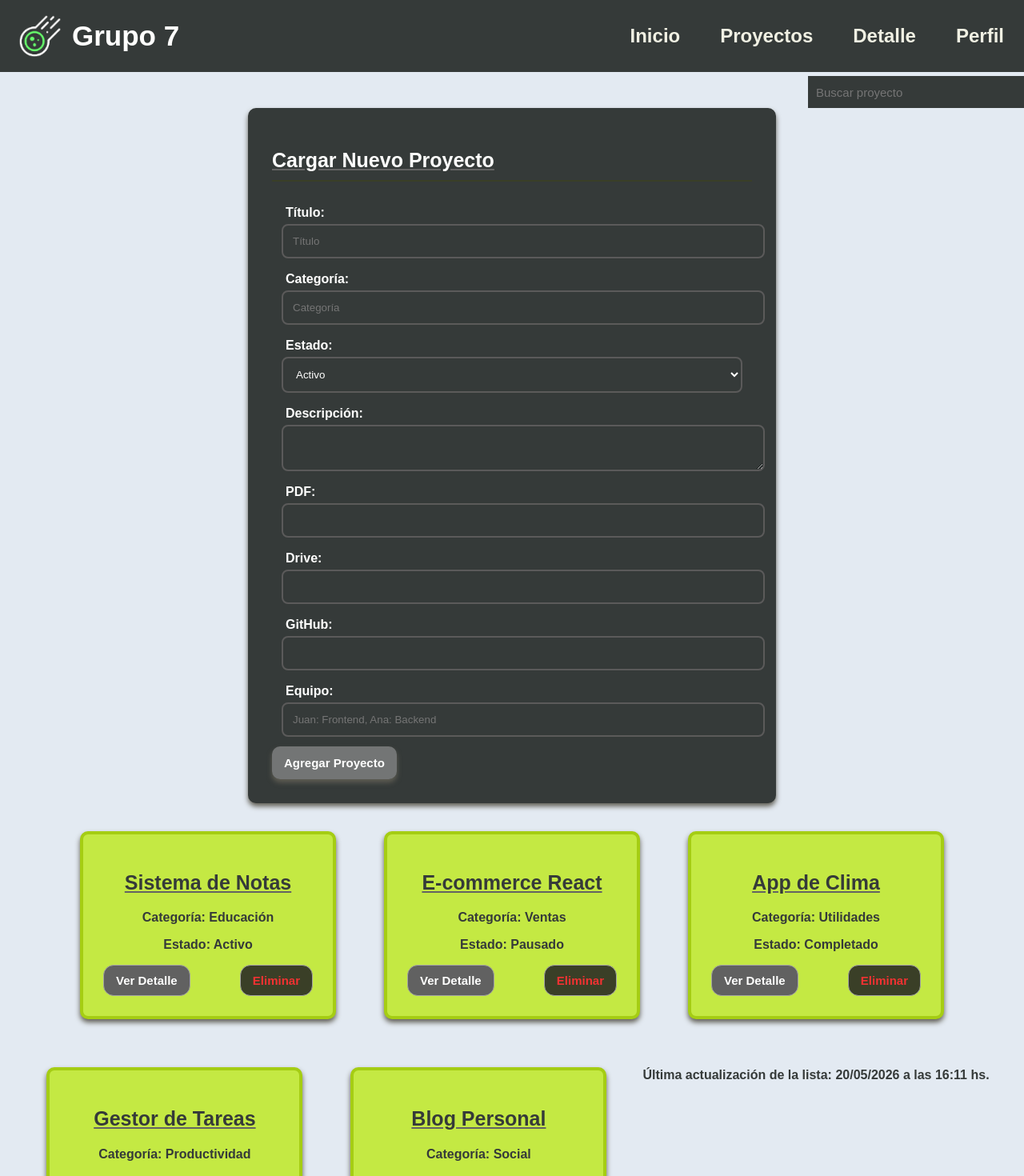
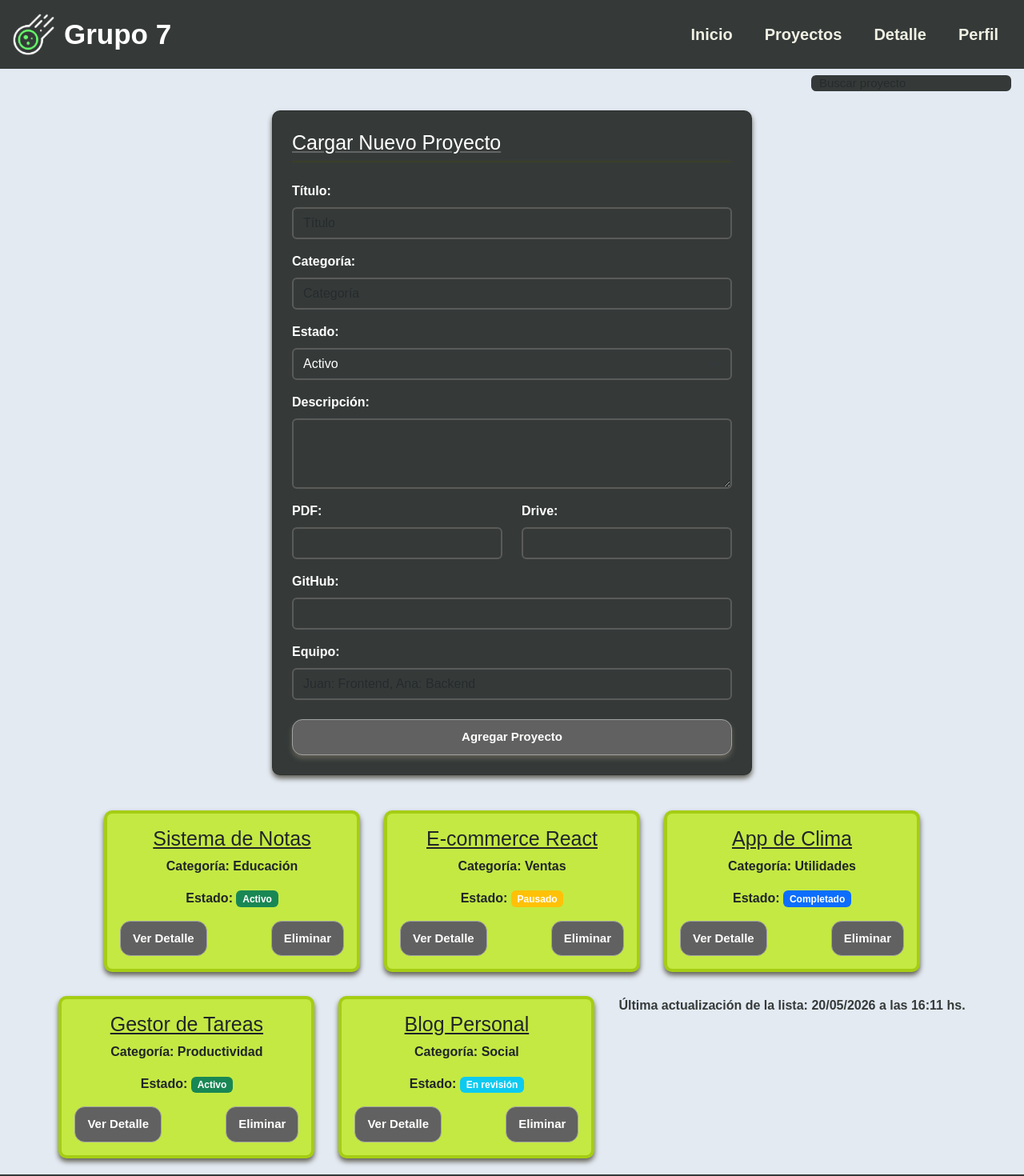
Before and after one commit to RFranciscoTolaba/pv_tp3_grupo7, a React (Vite) app: page / in a window 1280 px wide. Shown: the top 1470 px of the page at 80% size. Built offline with nearby package versions, Linux system fonts and the light colour scheme.

Commit message:
Condori Ricardo: instalar react-bootstrap y bootstrap

```diff
--- a/package.json
+++ b/package.json
@@ -10,7 +10,9 @@
     "preview": "vite preview"
   },
   "dependencies": {
+    "bootstrap": "^5.3.8",
     "react": "^19.2.5",
+    "react-bootstrap": "^2.10.10",
     "react-dom": "^19.2.5"
   },
   "devDependencies": {
--- a/src/App.jsx
+++ b/src/App.jsx
@@ -1,4 +1,5 @@
 import { useState, useEffect } from "react";
+import { Container, InputGroup, Form } from "react-bootstrap";
 
 import "./css/style.css";
 
@@ -21,8 +22,7 @@ function App() {
 
   const [busqueda, setBusqueda] = useState("");
 
-  const [proyectoSeleccionado, setProyectoSeleccionado] =
-    useState(null);
+  const [proyectoSeleccionado, setProyectoSeleccionado] = useState(null);
 
   useEffect(() => {
 
@@ -46,8 +46,7 @@ function App() {
 
   };
 
-  const proyectosVisibles =
-    buscarProyectos(busqueda);
+  const proyectosVisibles = buscarProyectos(busqueda);
 
   return (
 
@@ -57,38 +56,33 @@ function App() {
 
       {proyectoSeleccionado ? (
 
-        <div className="detalleContainer">
+        <Container className="detalleContainer">
 
           <DetalleProyecto
             proyecto={proyectoSeleccionado}
-            onVolver={() =>
-              setProyectoSeleccionado(null)
-            }
+            onVolver={() => setProyectoSeleccionado(null)}
           />
 
-        </div>
+        </Container>
 
       ) : (
 
         <>
 
-          <div className="searchDiv">
+          <Container fluid className="d-flex justify-content-end align-items-center mt-2 pe-3">
 
-            <input
+            <Form.Control
               name="inputSearch"
               type="text"
               placeholder="Buscar proyecto"
               className="searchInput"
-              onChange={(e) =>
-                setBusqueda(e.target.value)
-              }
+              style={{ width: "250px" }}
+              onChange={(e) => setBusqueda(e.target.value)}
             />
 
-          </div>
+          </Container>
 
-          <FormularioProyecto
-            onAgregarProyecto={agregarNuevoProyecto}
-          />
+          <FormularioProyecto onAgregarProyecto={agregarNuevoProyecto} />
 
           <ListaProyectos
             proyectos={proyectosVisibles}
--- a/src/components/DetalleProyecto.jsx
+++ b/src/components/DetalleProyecto.jsx
@@ -1,52 +1,107 @@
-const DetalleProyecto = ({ proyecto,onVolver }) => {
-/*   if (!proyecto) {
-    return <p className="no-project">Debe seleccionar un proyecto para ver su correspondiente detalle</p>;
-  } */
+import { Button, Card, ListGroup, Stack } from "react-bootstrap";
+
+const DetalleProyecto = ({ proyecto, onVolver }) => {
 
   const { titulo, descripcion, recursos, equipo } = proyecto;
 
   return (
-    <section className="detalle-proyecto">
-      <button className="_button" onClick={onVolver}>
-        Volver al listado
-      </button>
-      <h2>{titulo}</h2>
 
+    <Card
+      style={{
+        backgroundColor: "var(--tarjet-primary-color)",
+        border: "5px solid rgb(165, 205, 19)",
+        borderRadius: "15px",
+        padding: "10px",
+        margin: "30px auto",
+        maxWidth: "800px",
+      }}
+    >
 
-      <article className="detalle-seccion">
-        <h3>Descripcion del Proyecto</h3>
+      <Card.Body>
+
+        <Button
+          variant="dark"
+          className="mb-3"
+          onClick={onVolver}
+        >
+          ← Volver al listado
+        </Button>
+
+        <Card.Title as="h2" style={{ textDecoration: "underline" }}>
+          {titulo}
+        </Card.Title>
+
+        <Card.Subtitle as="h3" className="mt-4 mb-2">
+          Descripción del Proyecto
+        </Card.Subtitle>
+
         {descripcion.split("\n").map((parrafo, index) => (
           <p key={index}>{parrafo}</p>
         ))}
-      </article>
 
-      <article className="detalle-seccion">
-        <h3>Recursos </h3>
-        <div className="recursos-links">
-          <a href={recursos.pdf} target="_blank" rel="noopener noreferrer" className="_button">
-             Documento PDF
-          </a>
-          <a href={recursos.drive} target="_blank" rel="noopener noreferrer" className="_button">
-             Carpeta de Drive
-          </a>
-          <a href={recursos.github} target="_blank" rel="noopener noreferrer" className="_button">
-             Repositorio de GitHub
-          </a>
-        </div>
-      </article>
+        <Card.Subtitle as="h3" className="mt-4 mb-3">
+          Recursos
+        </Card.Subtitle>
 
-      <article className="detalle-seccion">
-        <h3>Equipo </h3>
-        <ul className="equipo-lista">
+        <Stack direction="horizontal" gap={2} className="flex-wrap">
+
+          <Button
+            variant="dark"
+            href={recursos.pdf}
+            target="_blank"
+            rel="noopener noreferrer"
+            as="a"
+          >
+            Documento PDF
+          </Button>
+
+          <Button
+            variant="dark"
+            href={recursos.drive}
+            target="_blank"
+            rel="noopener noreferrer"
+            as="a"
+          >
+            Carpeta de Drive
+          </Button>
+
+          <Button
+            variant="dark"
+            href={recursos.github}
+            target="_blank"
+            rel="noopener noreferrer"
+            as="a"
+          >
+            Repositorio de GitHub
+          </Button>
+
+        </Stack>
+
+        <Card.Subtitle as="h3" className="mt-4 mb-2">
+          Equipo
+        </Card.Subtitle>
+
+        <ListGroup variant="flush">
+
           {equipo.map((integrante, index) => (
-            <li key={index}>
+
+            <ListGroup.Item
+              key={index}
+              style={{ backgroundColor: "transparent", borderColor: "rgba(0,0,0,0.15)" }}
+            >
               <strong>{integrante.nombre}</strong> — {integrante.rol}
-            </li>
+            </ListGroup.Item>
+
           ))}
-        </ul>
-      </article>
-    </section>
+
+        </ListGroup>
+
+      </Card.Body>
+
+    </Card>
+
   );
+
 };
 
 export default DetalleProyecto;
--- a/src/components/Footer.jsx
+++ b/src/components/Footer.jsx
@@ -1,16 +1,23 @@
-import { useState } from 'react';
+import { Container } from "react-bootstrap";
 
 const Footer = () => {
 
+  return (
 
-  return (
-    <>
-      <footer>
-        <p>Copyright © Grupo7. Todos los derechos reservados.</p>
-        <p>Francisco, Kevin, Ricardo, Lucas, Gerardo</p>
-      </footer>
-    </>
+    <footer style={{ backgroundColor: "var(--bg-secondary-color)", color: "var(--primary-text-color)", padding: "15px", textAlign: "center", fontSize: "18px" }}>
+
+      <Container>
+
+        <p className="mb-1">Copyright © Grupo7. Todos los derechos reservados.</p>
+
+        <p className="mb-0">Francisco, Kevin, Ricardo, Lucas, Gerardo</p>
+
+      </Container>
+
+    </footer>
+
   );
-}
+
+};
 
 export default Footer;
--- a/src/components/FormularioProyecto.jsx
+++ b/src/components/FormularioProyecto.jsx
@@ -1,4 +1,5 @@
 import { useState } from "react";
+import { Button, Card, Form, Row, Col } from "react-bootstrap";
 
 function FormularioProyecto({ onAgregarProyecto }) {
 
@@ -25,8 +26,7 @@ function FormularioProyecto({ onAgregarProyecto }) {
       .split(",")
       .map((item) => {
 
-        const [nombre, rol] =
-          item.split(":").map((s) => s.trim());
+        const [nombre, rol] = item.split(":").map((s) => s.trim());
 
         return {
           nombre: nombre || item.trim(),
@@ -36,200 +36,154 @@ function FormularioProyecto({ onAgregarProyecto }) {
       });
 
     const proyectoFinal = {
-
       ...nuevoProyecto,
       equipo: equipoArray,
-
     };
 
     onAgregarProyecto(proyectoFinal);
 
     setNuevoProyecto({
-
       titulo: "",
       categoria: "",
       estado: "Activo",
       descripcion: "",
-      recursos: {
-        pdf: "",
-        drive: "",
-        github: "",
-      },
+      recursos: { pdf: "", drive: "", github: "" },
       equipo: "",
-
     });
 
   };
 
   return (
 
-    <div className="registrationDiv">
+    <Card
+      className="mx-auto my-4"
+      style={{
+        maxWidth: "600px",
+        backgroundColor: "var(--bg-secondary-color)",
+        borderRadius: "var(--border-radius)",
+        color: "var(--primary-text-color)",
+        boxShadow: "var(--tarjet-shadow)",
+      }}
+    >
 
-      <h2>Cargar Nuevo Proyecto</h2>
+      <Card.Body className="p-4">
 
-      <div className="inputGroup">
+        <Card.Title
+          as="h2"
+          className="mb-4 pb-2"
+          style={{ borderBottom: "2px solid var(--bg-button-color)" }}
+        >
+          Cargar Nuevo Proyecto
+        </Card.Title>
 
-        <label htmlFor="title">Título:</label>
+        <Form>
 
-        <input
-          id="title"
+          <Form.Group className="mb-3">
+            <Form.Label>Título:</Form.Label>
+            <Form.Control
               type="text"
               placeholder="Título"
               value={nuevoProyecto.titulo}
-          onChange={(e) =>
-            setNuevoProyecto({
-              ...nuevoProyecto,
-              titulo: e.target.value,
-            })
-          }
+              onChange={(e) => setNuevoProyecto({ ...nuevoProyecto, titulo: e.target.value })}
+              style={{ backgroundColor: "var(--bg-secondary-color)", color: "var(--primary-text-color)", border: "2px solid #5b5a5a" }}
             />
+          </Form.Group>
 
-      </div>
-
-      <div className="inputGroup">
-
-        <label htmlFor="category">Categoría:</label>
-
-        <input
-          id="category"
+          <Form.Group className="mb-3">
+            <Form.Label>Categoría:</Form.Label>
+            <Form.Control
               type="text"
               placeholder="Categoría"
               value={nuevoProyecto.categoria}
-          onChange={(e) =>
-            setNuevoProyecto({
-              ...nuevoProyecto,
-              categoria: e.target.value,
-            })
-          }
+              onChange={(e) => setNuevoProyecto({ ...nuevoProyecto, categoria: e.target.value })}
+              style={{ backgroundColor: "var(--bg-secondary-color)", color: "var(--primary-text-color)", border: "2px solid #5b5a5a" }}
             />
+          </Form.Group>
 
-      </div>
-
-      <div className="inputGroup">
-
-        <label htmlFor="status">Estado:</label>
-
-        <select
+          <Form.Group className="mb-3">
+            <Form.Label>Estado:</Form.Label>
+            <Form.Select
               value={nuevoProyecto.estado}
-          onChange={(e) =>
-            setNuevoProyecto({
-              ...nuevoProyecto,
-              estado: e.target.value,
-            })
-          }
+              onChange={(e) => setNuevoProyecto({ ...nuevoProyecto, estado: e.target.value })}
+              style={{ backgroundColor: "var(--bg-secondary-color)", color: "var(--primary-text-color)", border: "2px solid #5b5a5a" }}
             >
-
               <option value="Activo">Activo</option>
               <option value="Pausado">Pausado</option>
               <option value="Completado">Completado</option>
               <option value="En revisión">En revisión</option>
+            </Form.Select>
+          </Form.Group>
 
-        </select>
+          <Form.Group className="mb-3">
+            <Form.Label>Descripción:</Form.Label>
+            <Form.Control
+              as="textarea"
+              rows={3}
+              value={nuevoProyecto.descripcion}
+              onChange={(e) => setNuevoProyecto({ ...nuevoProyecto, descripcion: e.target.value })}
+              style={{ backgroundColor: "var(--bg-secondary-color)", color: "var(--primary-text-color)", border: "2px solid #5b5a5a" }}
+            />
+          </Form.Group>
 
-      </div>
-
-      <div className="inputGroup">
-
-        <label>Descripción:</label>
-
-        <textarea
-          value={nuevoProyecto.descripcion}
-          onChange={(e) =>
-            setNuevoProyecto({
-              ...nuevoProyecto,
-              descripcion: e.target.value,
-            })
-          }
-        />
-
-      </div>
-
-      <div className="inputGroup">
-
-        <label>PDF:</label>
-
-        <input
+          <Row>
+            <Col>
+              <Form.Group className="mb-3">
+                <Form.Label>PDF:</Form.Label>
+                <Form.Control
                   type="url"
                   value={nuevoProyecto.recursos.pdf}
-          onChange={(e) =>
-            setNuevoProyecto({
-              ...nuevoProyecto,
-              recursos: {
-                ...nuevoProyecto.recursos,
-                pdf: e.target.value,
-              },
-            })
-          }
+                  onChange={(e) => setNuevoProyecto({ ...nuevoProyecto, recursos: { ...nuevoProyecto.recursos, pdf: e.target.value } })}
+                  style={{ backgroundColor: "var(--bg-secondary-color)", color: "var(--primary-text-color)", border: "2px solid #5b5a5a" }}
                 />
-
-      </div>
-
-      <div className="inputGroup">
-
-        <label>Drive:</label>
-
-        <input
+              </Form.Group>
+            </Col>
+            <Col>
+              <Form.Group className="mb-3">
+                <Form.Label>Drive:</Form.Label>
+                <Form.Control
                   type="url"
                   value={nuevoProyecto.recursos.drive}
-          onChange={(e) =>
-            setNuevoProyecto({
-              ...nuevoProyecto,
-              recursos: {
-                ...nuevoProyecto.recursos,
-                drive: e.target.value,
-              },
-            })
-          }
+                  onChange={(e) => setNuevoProyecto({ ...nuevoProyecto, recursos: { ...nuevoProyecto.recursos, drive: e.target.value } })}
+                  style={{ backgroundColor: "var(--bg-secondary-color)", color: "var(--primary-text-color)", border: "2px solid #5b5a5a" }}
                 />
+              </Form.Group>
+            </Col>
+          </Row>
 
-      </div>
-
-      <div className="inputGroup">
-
-        <label>GitHub:</label>
-
-        <input
+          <Form.Group className="mb-3">
+            <Form.Label>GitHub:</Form.Label>
+            <Form.Control
               type="url"
               value={nuevoProyecto.recursos.github}
-          onChange={(e) =>
-            setNuevoProyecto({
-              ...nuevoProyecto,
-              recursos: {
-                ...nuevoProyecto.recursos,
-                github: e.target.value,
-              },
-            })
-          }
+              onChange={(e) => setNuevoProyecto({ ...nuevoProyecto, recursos: { ...nuevoProyecto.recursos, github: e.target.value } })}
+              style={{ backgroundColor: "var(--bg-secondary-color)", color: "var(--primary-text-color)", border: "2px solid #5b5a5a" }}
             />
+          </Form.Group>
 
-      </div>
-
-      <div className="inputGroup">
-
-        <label>Equipo:</label>
-
-        <input
+          <Form.Group className="mb-4">
+            <Form.Label>Equipo:</Form.Label>
+            <Form.Control
               type="text"
               placeholder="Juan: Frontend, Ana: Backend"
               value={nuevoProyecto.equipo}
-          onChange={(e) =>
-            setNuevoProyecto({
-              ...nuevoProyecto,
-              equipo: e.target.value,
-            })
-          }
+              onChange={(e) => setNuevoProyecto({ ...nuevoProyecto, equipo: e.target.value })}
+              style={{ backgroundColor: "var(--bg-secondary-color)", color: "var(--primary-text-color)", border: "2px solid #5b5a5a" }}
             />
+          </Form.Group>
 
-      </div>
-
-      <button
+          <Button
+            variant="secondary"
+            className="btnSave w-100"
             onClick={Agregar}
-        className="btnSave"
           >
             Agregar Proyecto
-      </button>
+          </Button>
 
-    </div>
+        </Form>
+
+      </Card.Body>
+
+    </Card>
 
   );
 
--- a/src/components/Header.jsx
+++ b/src/components/Header.jsx
@@ -1,25 +1,37 @@
-import { useState } from "react";
 import Nav from "./Nav";
 import logo from "../assets/img/logo.png";
+import { Container, Navbar } from "react-bootstrap";
+
 const Header = () => {
-  const [count, setCount] = useState(0);
 
   return (
-    <>
-      <header>
-        <div>
-          <div>
-            <img src={logo} alt="Logo equipo" />
-          </div>
-          <div>
-            <h1>Grupo 7</h1>
-          </div>
-        </div>
+
+    <Navbar style={{ backgroundColor: "var(--bg-secondary-color)" }} sticky="top" expand="md">
+
+      <Container fluid>
+
+        <Navbar.Brand className="d-flex align-items-center gap-2">
+
+          <img
+            src={logo}
+            alt="Logo equipo"
+            style={{ width: "60px", height: "auto", objectFit: "contain" }}
+          />
+
+          <span style={{ color: "var(--primary-text-color)", fontSize: "35px", fontWeight: "bold" }}>
+            Grupo 7
+          </span>
+
+        </Navbar.Brand>
 
         <Nav />
-      </header>
-    </>
+
+      </Container>
+
+    </Navbar>
+
   );
+
 };
 
 export default Header;
--- a/src/components/Nav.jsx
+++ b/src/components/Nav.jsx
@@ -1,15 +1,31 @@
+import { Nav as BsNav } from "react-bootstrap";
 
 const Nav = () => {
-    return (
-        <nav className="Navbar">
-            <ul>
-                <li><a href="/">Inicio</a></li>
-                <li><a href="#">Proyectos</a></li>
-                <li><a href="#">Detalle</a></li>
-                <li><a href="#">Perfil</a></li>
-            </ul>
-        </nav>
 
-    )
-}
+  return (
+
+    <BsNav className="ms-auto">
+
+      <BsNav.Link href="/" style={{ color: "rgb(240, 240, 227)", fontSize: "20px", padding: "0 20px" }}>
+        Inicio
+      </BsNav.Link>
+
+      <BsNav.Link href="#" style={{ color: "rgb(240, 240, 227)", fontSize: "20px", padding: "0 20px" }}>
+        Proyectos
+      </BsNav.Link>
+
+      <BsNav.Link href="#" style={{ color: "rgb(240, 240, 227)", fontSize: "20px", padding: "0 20px" }}>
+        Detalle
+      </BsNav.Link>
+
+      <BsNav.Link href="#" style={{ color: "rgb(240, 240, 227)", fontSize: "20px", padding: "0 20px" }}>
+        Perfil
+      </BsNav.Link>
+
+    </BsNav>
+
+  );
+
+};
+
 export default Nav;
--- a/src/components/ProyectoCard.jsx
+++ b/src/components/ProyectoCard.jsx
@@ -1,30 +1,69 @@
+import { Card, Badge, Button, Stack } from "react-bootstrap";
+
+const estadoVariant = {
+  "Activo": "success",
+  "Pausado": "warning",
+  "Completado": "primary",
+  "En revisión": "info",
+};
+
 const ProyectoCard = ({ proyecto, onEliminar, onVerDetalle }) => {
+
   const { titulo, categoria, estado, id } = proyecto;
 
   return (
-    <article className="Cont-Proy">
-      <h2>{titulo}</h2>
 
-      <p>
-        <b>Categoría:</b> {categoria}
-      </p>
+    <Card
+      style={{
+        width: "320px",
+        backgroundColor: "var(--tarjet-primary-color)",
+        border: "4px solid rgb(165, 205, 19)",
+        borderRadius: "var(--tarjet-border-radius)",
+        boxShadow: "var(--tarjet-shadow)",
+      }}
+    >
 
-      <p>
-        <b>Estado:</b> {estado}
-      </p>
+      <Card.Body className="text-center">
 
-      <div className="buttonsAction">
-        <button className="btn" onClick={() => onVerDetalle(proyecto)}>
-          Ver Detalle
-        </button>
+        <Card.Title style={{ textDecoration: "underline", fontSize: "25px" }}>
+          {titulo}
+        </Card.Title>
 
+        <Card.Text>
+          <strong>Categoría:</strong> {categoria}
+        </Card.Text>
 
-        <button className="btn-delete" onClick={() => onEliminar(id)}>
-          Eliminar
-        </button>
-      </div>
-    </article>
+        <Card.Text>
+          <strong>Estado:</strong>{" "}
+          <Badge bg={estadoVariant[estado] ?? "secondary"}>{estado}</Badge>
+        </Card.Text>
+
+        <Stack direction="horizontal" gap={2} className="justify-content-between mt-3">
+
+          <Button
+            variant="secondary"
+            size="sm"
+            onClick={() => onVerDetalle(proyecto)}
+          >
+            Ver Detalle
+          </Button>
+
+          <Button
+            variant="danger"
+            size="sm"
+            onClick={() => onEliminar(id)}
+          >
+            Eliminar
+          </Button>
+
+        </Stack>
+
+      </Card.Body>
+
+    </Card>
+
   );
+
 };
 
 export default ProyectoCard;
--- a/src/main.jsx
+++ b/src/main.jsx
@@ -1,3 +1,4 @@
+import 'bootstrap/dist/css/bootstrap.min.css';
 import { StrictMode } from 'react'
 import { createRoot } from 'react-dom/client'
 
```
Also changed, not shown: 1 other file (tests, documents, lock files or other folders). Lines whose indentation alone changed are shown as unchanged.
